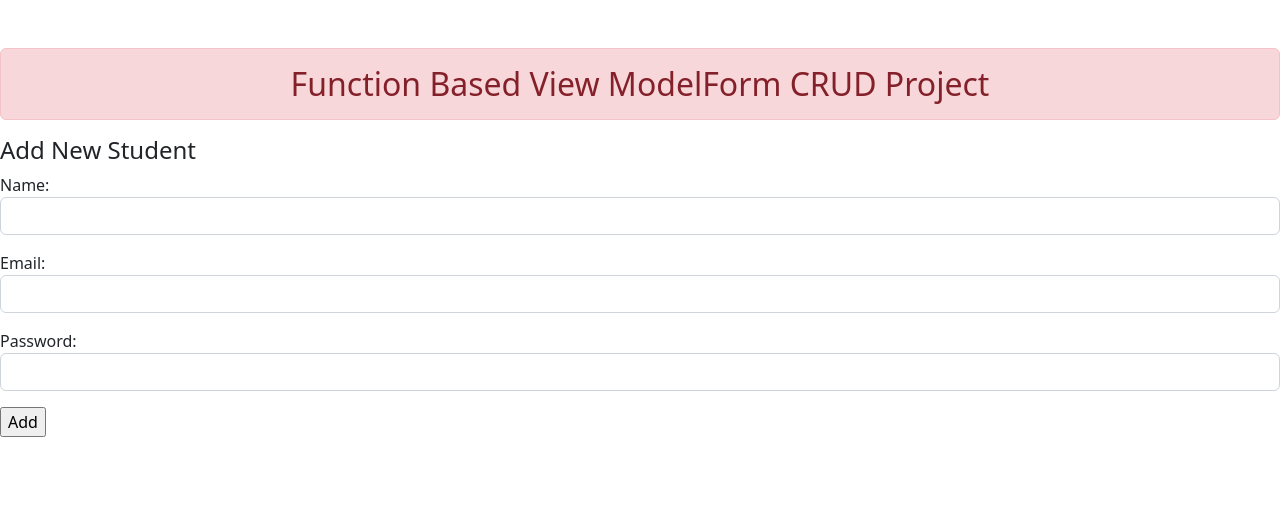
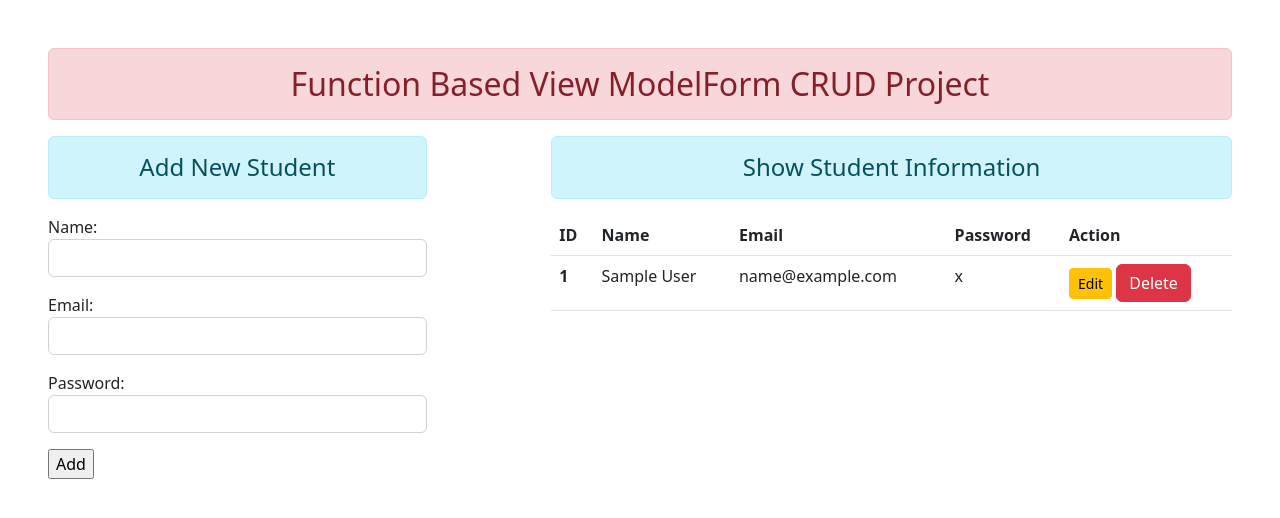
Before and after one commit to ATHARVA3005/Django_CRUD_1, a Django app: page / in a window 1280 px wide. Shown: the top 518 px of the page. Run offline with Django 4.2, Linux system fonts and the light colour scheme; tables that the repository leaves empty hold one stand-in row (values such as "Sample post"); some libraries are stand-ins or nearby versions.

Commit message:
All views added! Project Completed

```diff
--- a/crudproject1/urls.py
+++ b/crudproject1/urls.py
@@ -20,4 +20,7 @@ from enroll import views
 urlpatterns = [
     path('admin/', admin.site.urls),
     path('', views.add_show, name="addandshow"),
+    path('delete/<int:id>/', views.delete_data, name="deletedata"),
+    path('<int:id>/', views.update_data, name="updatedata"),
+
 ]
--- a/enroll/templates/addandshow.html
+++ b/enroll/templates/addandshow.html
@@ -1,9 +1,49 @@
 {% extends 'base.html' %}
 {% block content %}
-<h4>Add New Student</h4>
-<form action="" method="POST">
-    {% csrf_token %}
-    {{form.as_p}}
-    <input type="submit" class-"btn btn-danger" value="Add">
-</form>
+<div class="row"  >
+    <div class="col-sm-4" >
+<h4 class="text-center alert alert-info">Add New Student</h4>
+        <form action="" method="POST">
+            {% csrf_token %}
+            {{form.as_p}}
+            <input type="submit" class-"btn btn-danger" value="Add">
+        </form>
+    </div>
+    <div class="col-sm-7 offset-1">
+        <h4 class="text-center alert alert-info">Show Student Information</h4>
+        {% if stu %}
+
+            <table class="table table-hover">
+                <thead>
+                <tr>
+                    <th scope="col">ID</th>
+                    <th scope="col">Name</th>
+                    <th scope="col">Email</th>
+                    <th scope="col">Password</th>
+                    <th scope="col">Action</th>
+                </tr>
+                </thead>
+                <tbody>
+                    {% for st in stu %}
+                <tr>
+                    <th scope="row">{{st.id}}</th>
+                    <td>{{st.name}}</td>
+                    <td>{{st.email}}</td>
+                    <td>{{st.password}}</td>
+                    <td>
+                        <a href="{% url 'updatedata' st.id %}" class="btn btn-warning btn-sm">Edit</a>
+                        <form action="{% url 'deletedata' st.id %}" method="POST" class="d-inline">
+                            {% csrf_token %}
+                            <input type="submit" value="Delete" class="btn btn-danger">
+                        </form>
+                    </td>
+                </tr>
+                    {% endfor %}
+                </tbody>
+            </table>
+        {% else %}
+        <h4class="text-center alert alert-warning">No Records</h4>
+        {% endif %}
+    </div>
+</div>
 {% endblock content %}
--- a/enroll/templates/base.html
+++ b/enroll/templates/base.html
@@ -9,7 +9,7 @@
     <link rel="stylesheet" href="{% static 'enroll/css/bootstrap.css' %}">
 </head>
 <body>
-    <div class="containner mt-5">
+    <div class="containner m-5">
         <h2 class="text-center alert alert-danger">Function Based View ModelForm CRUD Project</h2>
         {% block content %}{% endblock content %}
     </div>
--- a/enroll/views.py
+++ b/enroll/views.py
@@ -1,11 +1,38 @@
-from django.shortcuts import render
+from django.shortcuts import render, HttpResponseRedirect
 from .forms import StudentRegistration
-
+from .models import User
 # Create your views here.
+#This Function will add new items and Show all items.
 def add_show(request):
     if request.method ==  'POST':
         fm = StudentRegistration(request.POST)
+        if fm.is_valid():
+            nm = fm.cleaned_data['name']
+            em = fm.cleaned_data['email']
+            pw = fm.cleaned_data['password']
+            reg = User(name=nm, email=em, password=pw)
+            reg.save()
+            fm = StudentRegistration()
     else:
         fm = StudentRegistration()
+    stud = User.objects.all()
+    return render(request, 'addandshow.html', {'form':fm, 'stu':stud})
 
-    return render(request, 'addandshow.html', {'form':fm})
+#update and edit function
+def update_data(request, id):
+    if request.method == 'POST':
+        pi = User.objects.get(pk=id)
+        fm = StudentRegistration(request.POST, instance=pi)
+        if fm.is_valid():
+            fm.save()
+    else:
+        pi = User.objects.get(pk=id)
+        fm = StudentRegistration(instance=pi)
+    return render(request, 'updatestudent.html', {'form':fm})
+
+#Delete Function
+def delete_data(request, id):
+    if request.method == 'POST':
+        pi = User.objects.get(pk=id)
+        pi.delete()
+        return HttpResponseRedirect('/')
```
Also changed, not shown: enroll/templates/updatestudent.html (+12 -2 lines).
